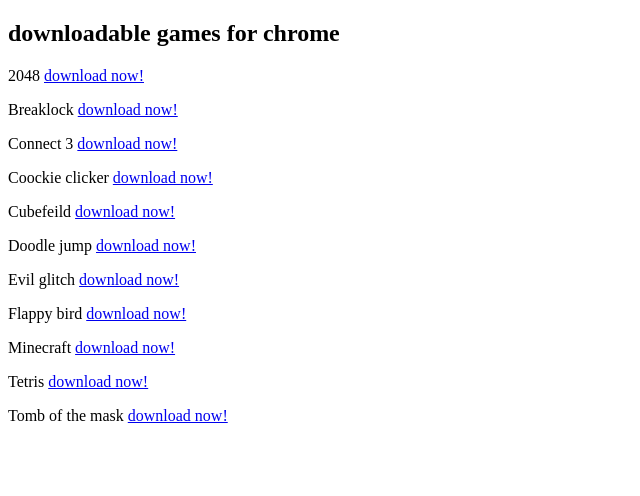
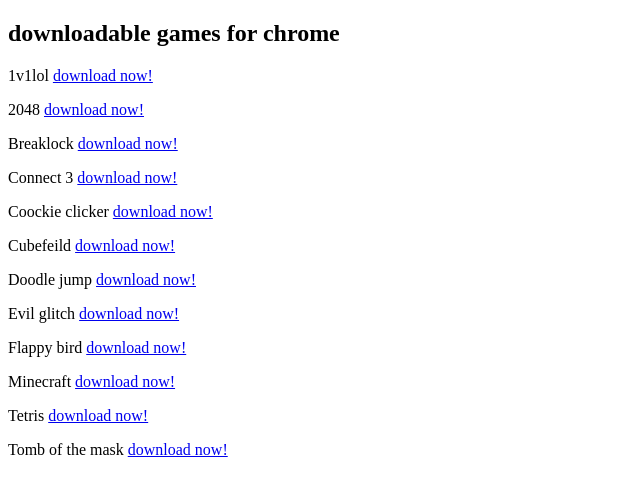
Before and after one commit to desertsun231/games-for-students-of-ASD, a plain HTML site: page index.html in a window 1280 px wide. Shown: the whole page, without its empty margins (0-640 px from the left). Drawn offline with Linux system fonts and the light colour scheme.

Commit message:
Update index.html

```diff
--- a/index.html
+++ b/index.html
@@ -1,6 +1,7 @@
 <!DOCTYPE html>
 <title>download menu</title>
 <h2>downloadable games for chrome</h2>
+<p>1v1lol                   <a href="https://drive.google.com/drive/folders/1uMSdgEPr0L354yScSkpDCOh-HKDtDZ29?usp=sharing">download now!</a></p>
 <p>2048                     <a href="https://drive.google.com/drive/folders/1uMSdgEPr0L354yScSkpDCOh-HKDtDZ29?usp=sharing">download now!</a></p>
 <p>Breaklock                <a href="https://drive.google.com/drive/folders/1wjUGIS7VQasgX5NdjIWvwOgLNvn44ljA?usp=sharing">download now!</a></p>
 <p>Connect 3                <a href="https://drive.google.com/drive/folders/1whhfBHXMtbm5IeYXuzlg-fNknFahpJ15?usp=sharing">download now!</a></p>
```
